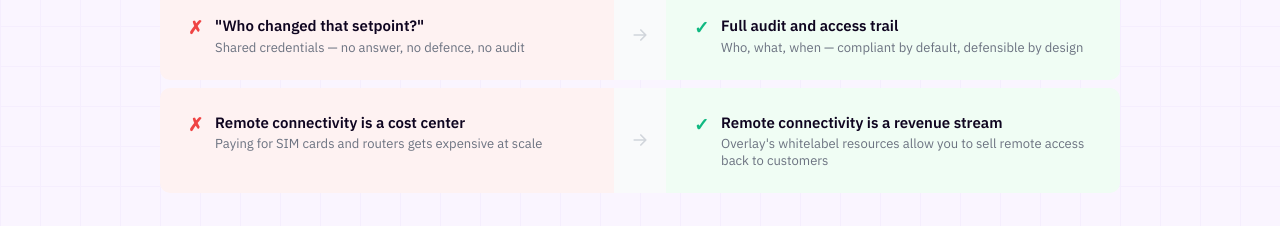
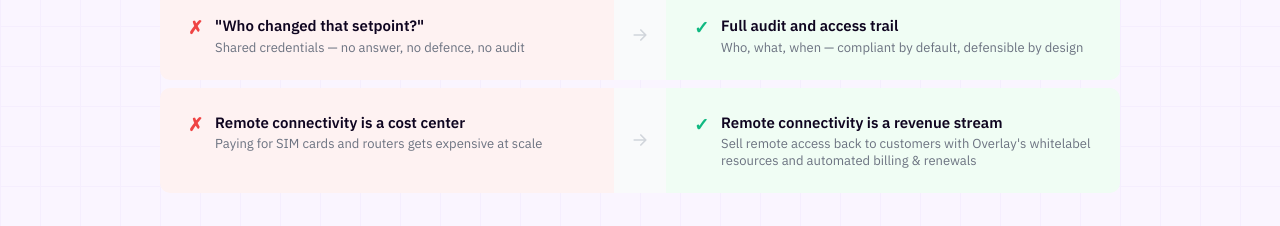
Before and after one commit to michaelbironneau/overlay-website, a Next.js app: page / in a window 1280 px wide. Shown: the part 1720-1946 px from the top of the page. Built offline with nearby package versions, Linux system fonts and the light colour scheme.

Commit message:
Improve wording

```diff
--- a/src/components/sections/comparison.tsx
+++ b/src/components/sections/comparison.tsx
@@ -24,7 +24,7 @@ const comparisonData: ComparisonRow[] = [
     },
     {
         before: { title: "Remote connectivity is a cost center", sub: "Paying for SIM cards and routers gets expensive at scale" },
-        after: { title: "Remote connectivity is a revenue stream", sub: "Overlay's whitelabel resources allow you to sell remote access back to customers" }
+        after: { title: "Remote connectivity is a revenue stream", sub: "Sell remote access back to customers with Overlay's whitelabel resources and automated billing & renewals" }
     }
 ];
 
```
